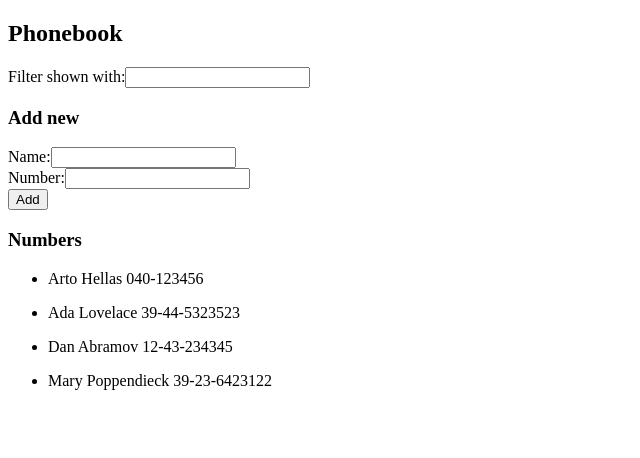
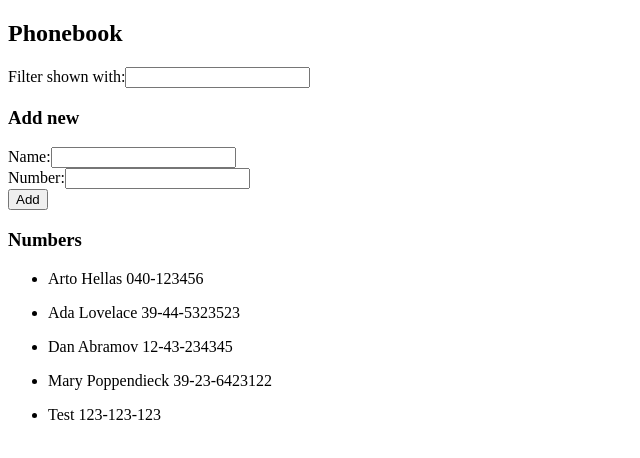
Before and after one commit to Sikarii/fullstack-open-course, a React (Vite) app in the folder 02-communicating-with-server/: page / in a window 1280 px wide. Shown: the top 458 px of the page, without its empty margins (0-640 px from the left). Built offline with nearby package versions, Linux system fonts and the light colour scheme; data requests are answered from the project's data file.

Commit message:
Exercise 12 and 13 for communicating-with-server

```diff
--- a/02-communicating-with-server/db.json
+++ b/02-communicating-with-server/db.json
@@ -19,6 +19,11 @@
       "name": "Mary Poppendieck",
       "number": "39-23-6423122",
       "id": "4"
+    },
+    {
+      "id": "651c",
+      "name": "Test",
+      "number": "123-123-123"
     }
   ]
 }
--- a/02-communicating-with-server/src/App.jsx
+++ b/02-communicating-with-server/src/App.jsx
@@ -1,11 +1,11 @@
-import axios from "axios";
-
-import { useEffect, useState } from "react";
+import { useEffect, useMemo, useState } from "react";
 
 import AddPersonForm from "./components/AddPersonForm";
 
 import PersonsList from "./components/PersonsList";
 import PersonsFilter from "./components/PersonsFilter";
+
+import * as phonebook from "./api";
 
 export default function App() {
   const [search, setSearch] = useState("");
@@ -17,20 +17,18 @@ export default function App() {
   });
 
   useEffect(() => {
-    const fetchPersons = async () => {
-      const result = await axios.get("http://localhost:3001/persons");
-      setPersons(result.data);
-    };
-
-    fetchPersons();
+    phonebook
+      .getAll()
+      .then((data) => setPersons(data));
   }, []);
 
-  // Ideally useMemo is used here
-  const filteredPersons = persons.filter((p) =>
-    p.name.toLowerCase().indexOf(search.toLowerCase()) != -1
-  );
+  const filteredPersons = useMemo(() => {
+    return persons.filter((p) =>
+      p.name.toLowerCase().indexOf(search.toLowerCase()) != -1
+    );
+  }, [persons, search]);
 
-  const addPerson = (event) => {
+  const addPerson = async (event) => {
     event.preventDefault();
 
     const isInBook = persons.some((x) => x.name === newPerson.name);
@@ -39,12 +37,9 @@ export default function App() {
       return alert(`${newPerson.name} is already added to the phonebook`);
     }
 
-    setPersons((old) => [
-      ...old,
-      {
-        ...newPerson,
-      }
-    ]);
+    const data = await phonebook.create(newPerson);
+
+    setPersons((old) => [...old, data]);
 
     setNewPerson({
       name: "",
@@ -73,7 +68,9 @@ export default function App() {
 
       <h3>Numbers</h3>
 
-      <PersonsList persons={filteredPersons} />
+      <PersonsList
+        persons={filteredPersons}
+      />
     </div>
   );
 };
--- /dev/null
+++ b/02-communicating-with-server/src/api.js
@@ -0,0 +1,20 @@
+import axios from "axios";
+
+const client = axios.create({
+  baseURL: "http://localhost:3001",
+});
+
+export const getAll = async () => {
+  const result = await client.get("/persons");
+  return result.data;
+};
+
+export const create = async (note) => {
+  const result = await client.post("/persons", note);
+  return result.data;
+};
+
+export const update = async (id, note) => {
+  const result = await client.put(`/persons/${id}`, note);
+  return result.data;
+};
--- a/02-communicating-with-server/src/components/PersonsList.jsx
+++ b/02-communicating-with-server/src/components/PersonsList.jsx
@@ -4,7 +4,7 @@ export default function List(props) {
   return (
     <ul>
       {props.persons.map((p) =>
-        <li key={p.name}>
+        <li key={p.id}>
           <Person {...p} />
         </li>
       )}
```
